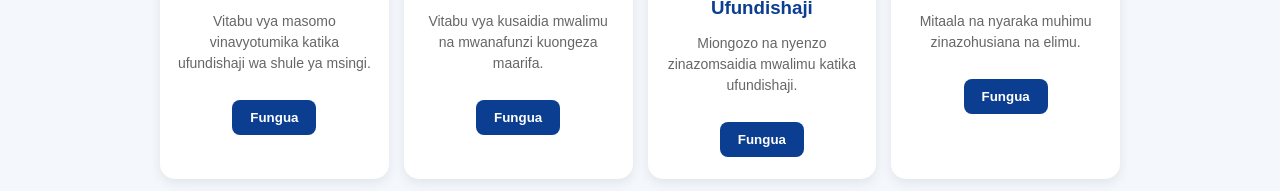
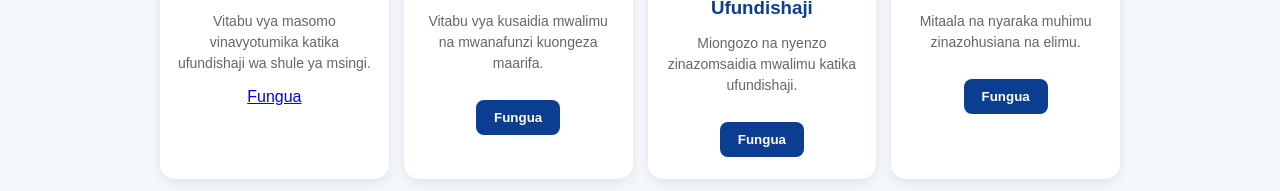
Before and after one commit to wayegach2026/munguri-teachers-system, a plain HTML site: page maktaba.html in a window 1280 px wide. Shown: the part 569-760 px from the top of the page. Drawn offline with Linux system fonts and the light colour scheme.

Commit message:
Replace button with link for opening books section

```diff
--- a/maktaba.html
+++ b/maktaba.html
@@ -217,9 +217,9 @@
                     katika ufundishaji wa shule ya msingi.
                 </p>
 
-                <button onclick="alert('Sehemu ya vitabu vya kiada itaongezwa.')">
-                    Fungua
-                </button>
+                <a href="vitabu.html" class="btn">
+    Fungua
+</a>
 
             </div>
 
```
